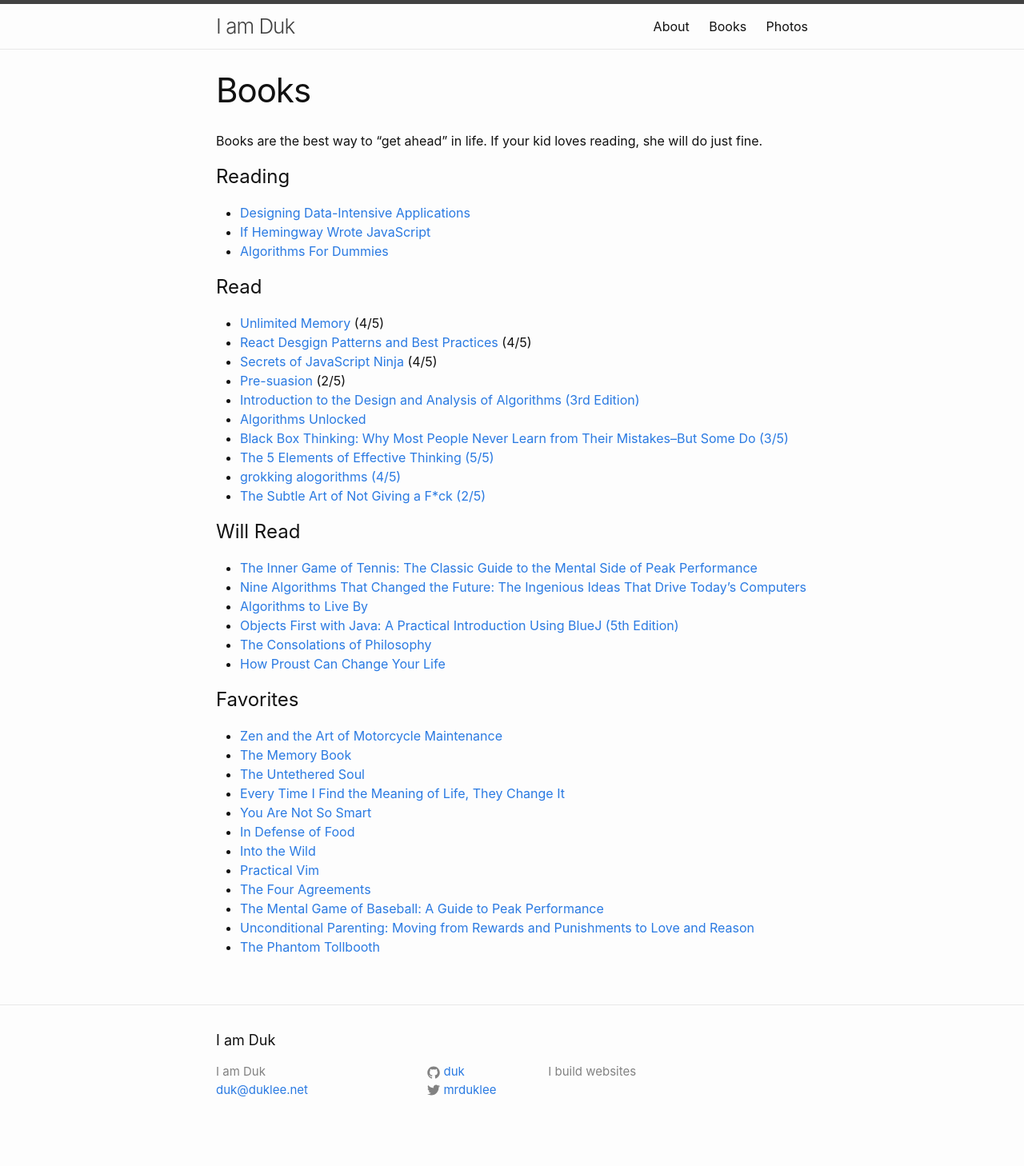
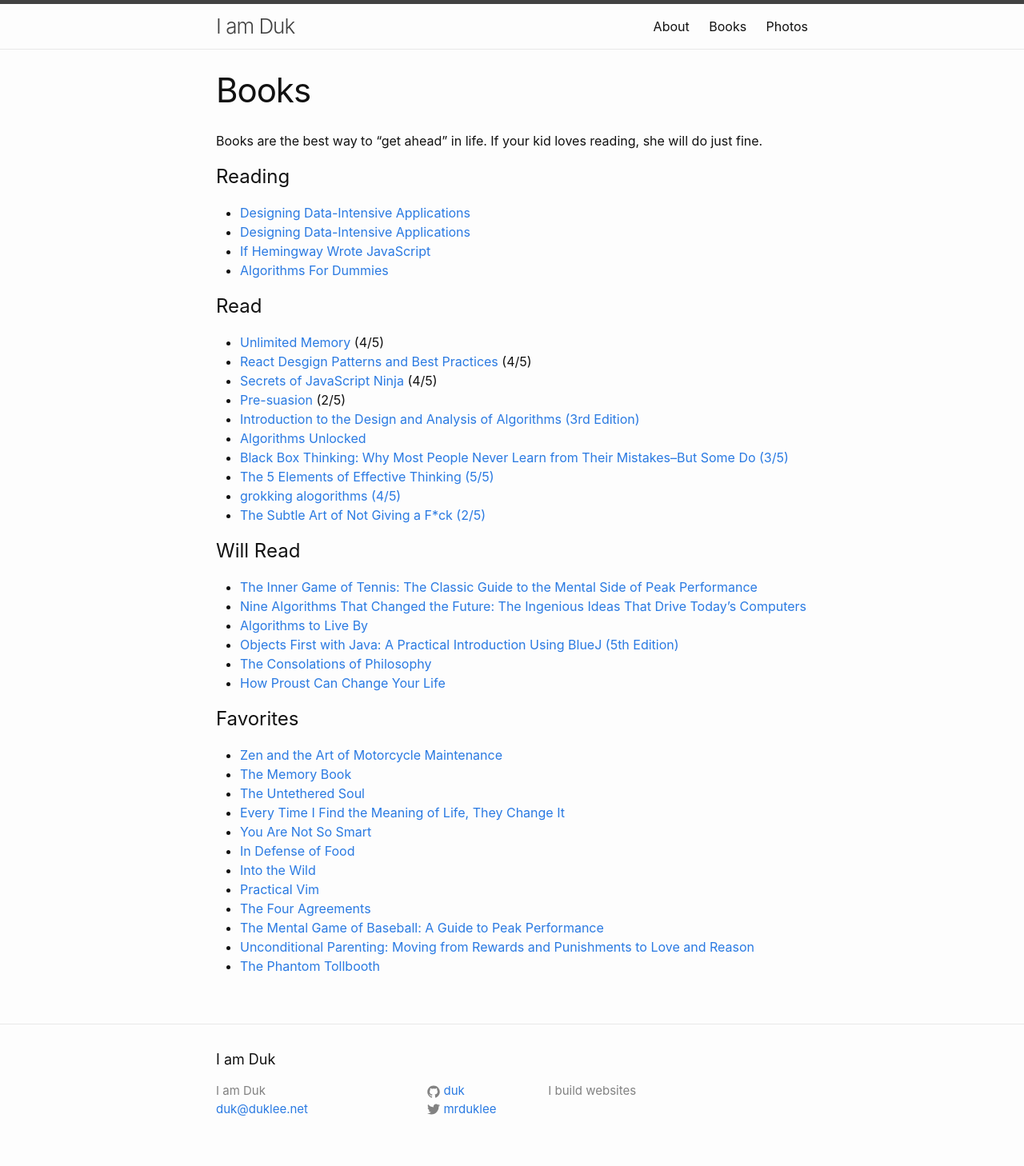
Before and after one commit to duk/dukleenet, a Jekyll site: the page built from books.md, in a window 1280 px wide. Shown: the whole page at 80% size. Built offline with Jekyll 4.4.1, drawn with Linux system fonts in a browser that asks for light colours; before the commit the page ends 1434 px from its top, so only the background shows below that.

Commit message:
ubuntu machine test

```diff
--- a/books.md
+++ b/books.md
@@ -8,6 +8,7 @@
 
 # Reading
 
+- [Designing Data-Intensive Applications](http://a.co/dBuTJnk)
 - [Designing Data-Intensive Applications](http://a.co/dBuTJnk)
 - [If Hemingway Wrote JavaScript](http://a.co/j92fMO8)
 - [Algorithms For Dummies](https://www.amazon.com/dp/1119330491/ref=cm_sw_r_cp_dp_T1_E6kDzb01C6FJZ)
```
